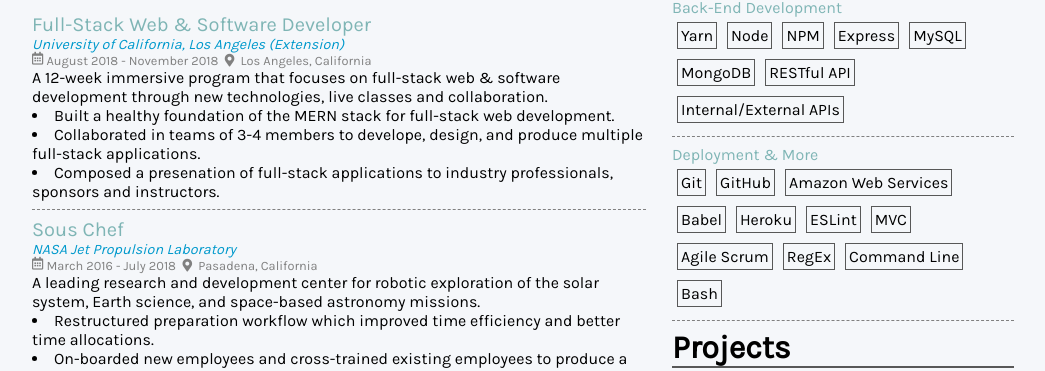
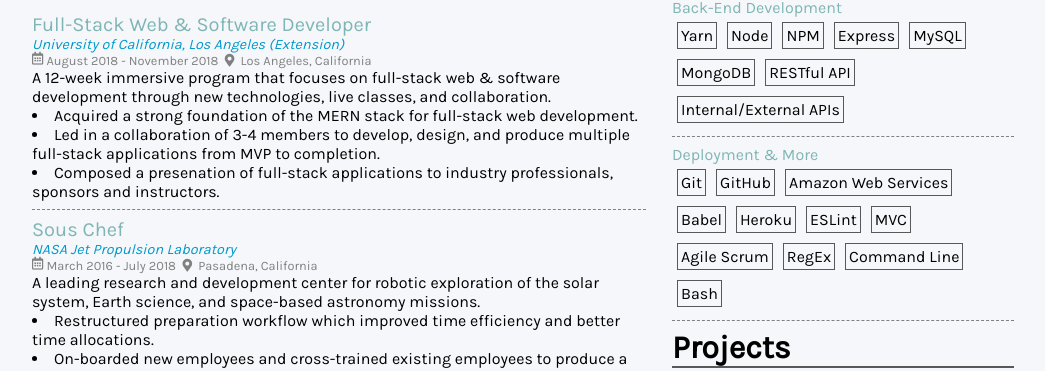
Before and after one commit to kyblockstacking/Resume, a plain HTML site: page index.html in a window 1280 px wide. Shown: the part 396-767 px from the top of the page, without its empty margins (104-1149 px from the left). Drawn offline with Linux system fonts and the light colour scheme.

Commit message:
change some words

```diff
--- a/index.html
+++ b/index.html
@@ -93,11 +93,11 @@
                 </div>
                 <div class='experienceSummary'>
                     A 12-week immersive program that focuses on full-stack web & software development through new
-                    technologies, live classes and collaboration.
+                    technologies, live classes, and collaboration.
                 </div>
-                <li>Built a healthy foundation of the MERN stack for full-stack web development.</li>
-                <li>Collaborated in teams of 3-4 members to develope, design, and produce multiple full-stack
-                    applications.</li>
+                <li>Acquired a strong foundation of the MERN stack for full-stack web development.</li>
+                <li>Led in a collaboration of 3-4 members to develop, design, and produce multiple
+                    full-stack applications from MVP to completion.</li>
                 <li>Composed a presenation of full-stack applications to industry professionals, sponsors and
                     instructors.</li>
                 <!-- UCLAX EXPERIENCE END -->
```
Also changed, not shown: online_version/Kevin_Yang_Resume.html (+4 -4 lines), print_version/Kevin_Yang_Resume_Print_Version.html (+4 -4 lines).
